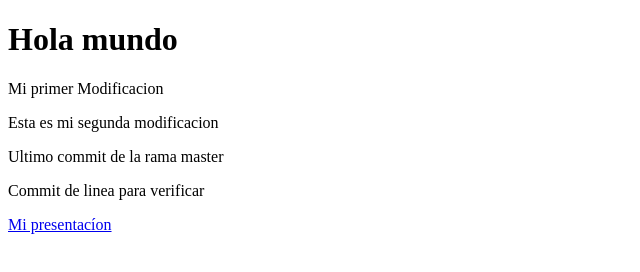
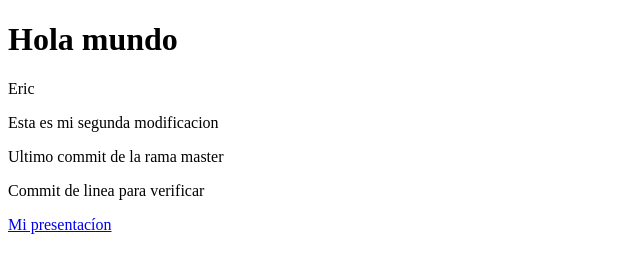
Before and after one commit to DanielVillasana-v418/aweb22.git01, a plain HTML site: page index.html in a window 1280 px wide. Shown: the whole page, without its empty margins (0-640 px from the left). Drawn offline with Linux system fonts and the light colour scheme.

Commit message:
cambio de eric en index.html

```diff
--- a/index.html
+++ b/index.html
@@ -8,7 +8,7 @@
 </head>
 <body>
     <h1>Hola mundo</h1>
-    <p>Mi primer Modificacion</p>
+    <p>Eric</p>
     <p>Esta es mi segunda modificacion</p>
     <p>Ultimo commit de la rama master</p>
     <p>Commit de linea para verificar</p>
```
